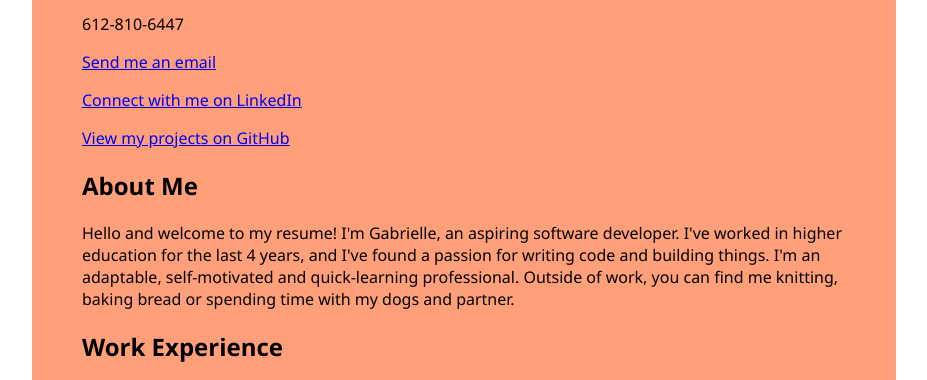
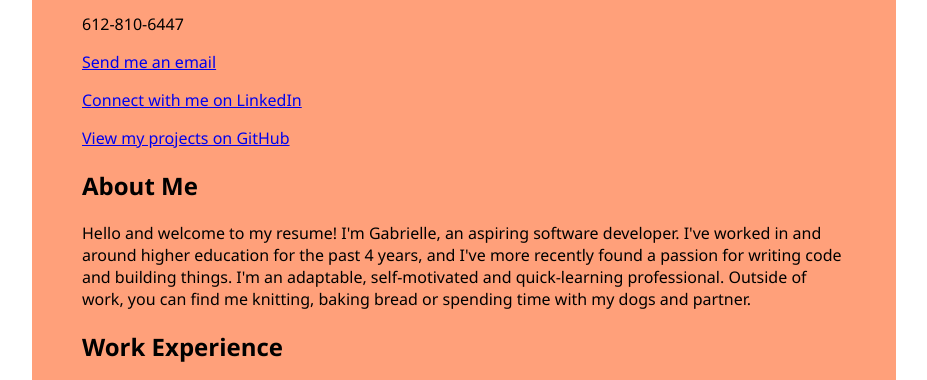
Before and after one commit to granolagabrielle/EDA-HTML-Resume-Challenge, a plain HTML site: page index.html in a window 1280 px wide. Shown: the part 415-795 px from the top of the page, without its empty margins (176-1103 px from the left). Drawn offline with Linux system fonts and the light colour scheme.

Commit message:
Proofreading

```diff
--- a/index.html
+++ b/index.html
@@ -16,8 +16,8 @@
             </div>
             <div id="summary">
                 <h2>About Me</h2>
-                <p>Hello and welcome to my resume! I'm Gabrielle, an aspiring software developer. I've worked in higher education for the last 4 years,
-                    and I've found a passion for writing code and building things. I'm an adaptable, self-motivated and quick-learning professional.
+                <p>Hello and welcome to my resume! I'm Gabrielle, an aspiring software developer. I've worked in and around higher education for the past 4 years,
+                    and I've more recently found a passion for writing code and building things. I'm an adaptable, self-motivated and quick-learning professional.
                     Outside of work, you can find me knitting, baking bread or spending time with my dogs and partner.
                 </p>
             </div>
```
